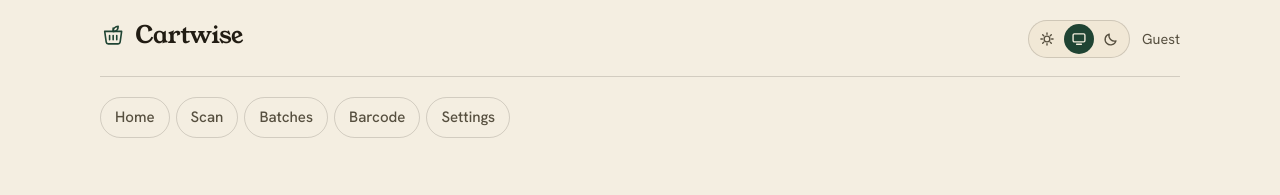
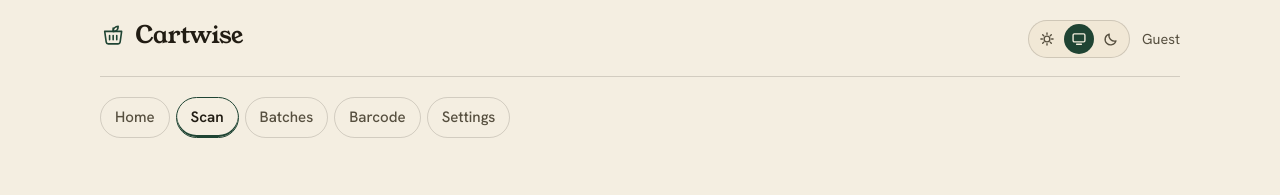
Before and after one commit to kandulanikhilvarma/cartwise, a Next.js app: page /scan in a window 1280 px wide. Shown: the top 195 px of the page. Built offline with nearby package versions, Linux system fonts and the light colour scheme; no server answers; a web font is replaced by a local one.

Commit message:
feat(a11y): mark the current app page [AX-13]
The app nav had no aria-current and no visual current state. A small
client nav reads the path and marks the current section with
aria-current=page and an underline, not colour alone.

```diff
--- a/src/app/(app)/layout.tsx
+++ b/src/app/(app)/layout.tsx
@@ -4,14 +4,7 @@ import { auth } from '@/auth'
 import { SignOutButton } from '@/features/auth/components/SignOutButton'
 import { Logo } from '@/shared/components/Logo'
 import { ThemeToggle } from '@/shared/components/ThemeToggle'
-
-const navItems = [
-  { href: '/home', label: 'Home' },
-  { href: '/scan', label: 'Scan' },
-  { href: '/grocery', label: 'Batches' },
-  { href: '/barcode', label: 'Barcode' },
-  { href: '/settings', label: 'Settings' },
-]
+import { AppNav } from '@/shared/components/AppNav'
 
 export default async function AppLayout({
   children,
@@ -35,13 +28,7 @@ export default async function AppLayout({
           {session ? <SignOutButton /> : null}
         </div>
       </header>
-      <nav className="app-nav" aria-label="Primary">
-        {navItems.map((item) => (
-          <Link key={item.href} href={item.href}>
-            {item.label}
-          </Link>
-        ))}
-      </nav>
+      <AppNav />
       <div className="app-content" id="app-main">
         {children}
       </div>
--- /dev/null
+++ b/src/shared/components/AppNav.tsx
@@ -0,0 +1,30 @@
+'use client'
+
+import Link from 'next/link'
+import { usePathname } from 'next/navigation'
+
+const navItems = [
+  { href: '/home', label: 'Home' },
+  { href: '/scan', label: 'Scan' },
+  { href: '/grocery', label: 'Batches' },
+  { href: '/barcode', label: 'Barcode' },
+  { href: '/settings', label: 'Settings' },
+]
+
+/** The app's primary nav. The current section is marked for screen readers and by an underline. */
+export function AppNav() {
+  const pathname = usePathname()
+
+  return (
+    <nav className="app-nav" aria-label="Primary">
+      {navItems.map((item) => {
+        const current = pathname === item.href || pathname.startsWith(`${item.href}/`)
+        return (
+          <Link key={item.href} href={item.href} aria-current={current ? 'page' : undefined}>
+            {item.label}
+          </Link>
+        )
+      })}
+    </nav>
+  )
+}
```
